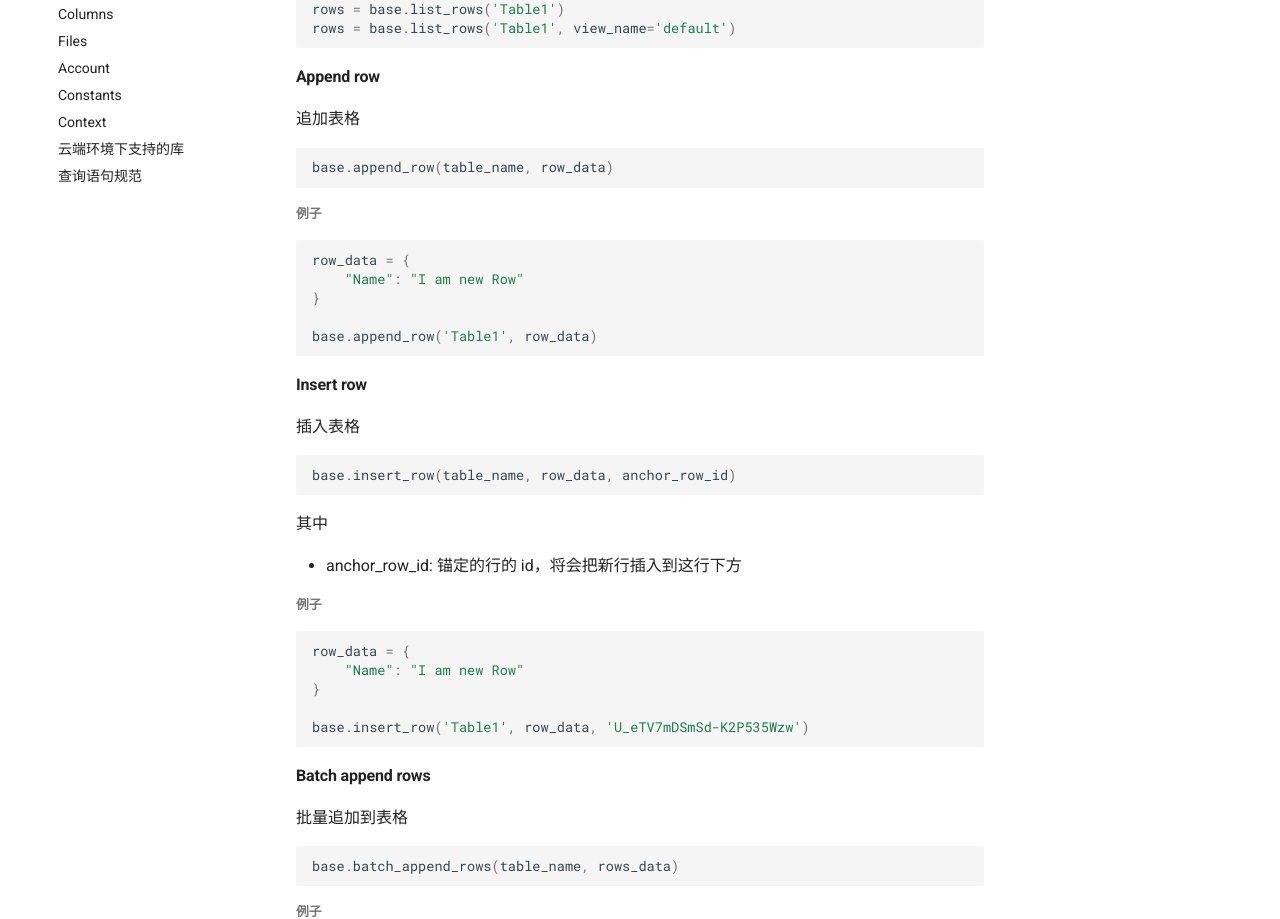
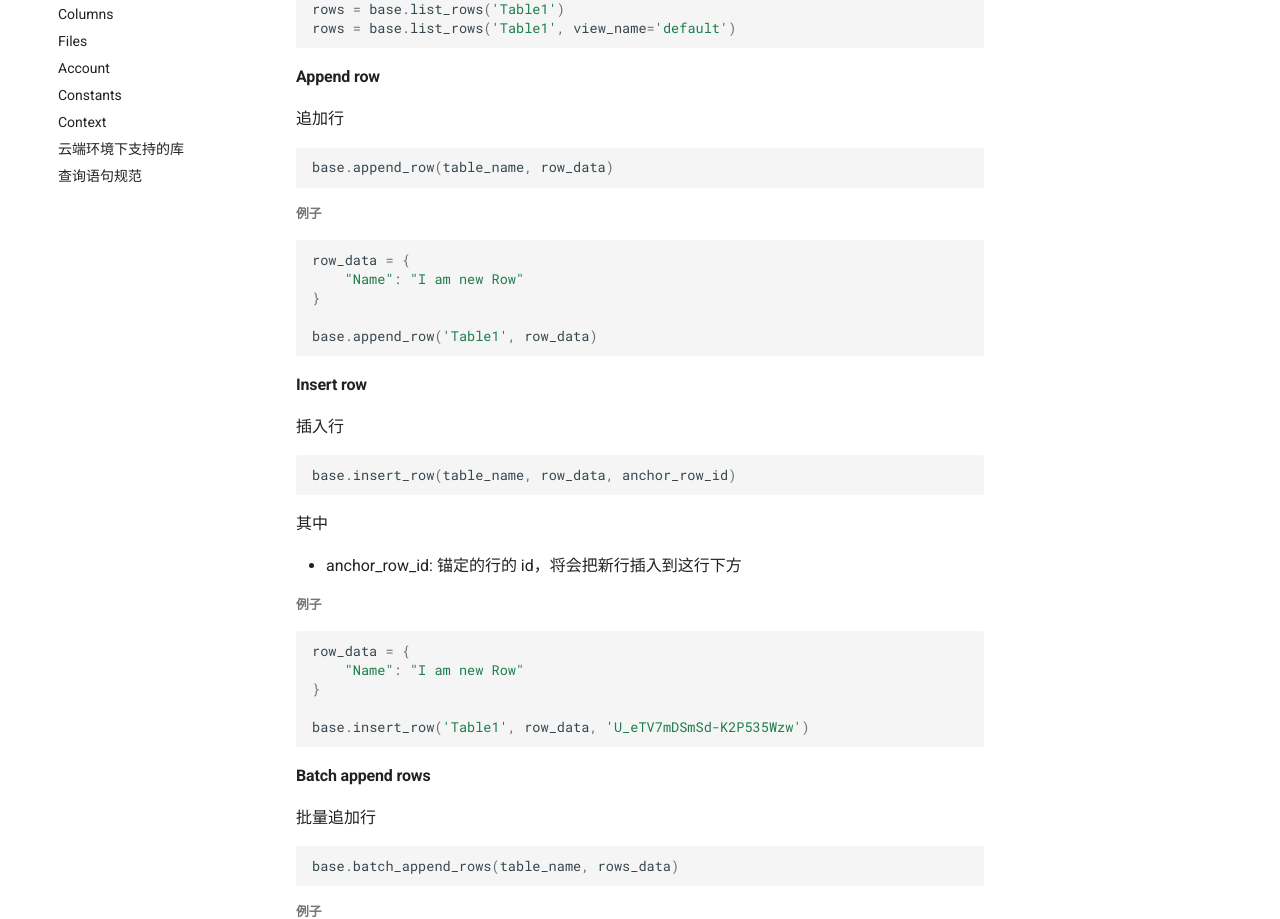
Before and after one commit to seatable/seatable-scripts-cn, an MkDocs documentation site: the page built from manual/python/rows.md, in a window 1280 px wide and 1400 px high. Shown: the part 366-1285 px from the top of the window. Built offline with MkDocs 1.6.1 and Material for MkDocs 9.7.7, drawn with Linux system fonts in a browser that asks for light colours; comment, search, counter and statistics services are not loaded.

Commit message:
change row description

````diff
--- a/manual/python/rows.md
+++ b/manual/python/rows.md
@@ -17,7 +17,7 @@ rows = base.list_rows('Table1', view_name='default')
 
 #### Append row
 
-追加表格
+追加行
 
 ```python
 base.append_row(table_name, row_data)
@@ -35,7 +35,7 @@ base.append_row('Table1', row_data)
 
 #### Insert row
 
-插入表格
+插入行
 
 ```python
 base.insert_row(table_name, row_data, anchor_row_id)
@@ -57,7 +57,7 @@ base.insert_row('Table1', row_data, 'U_eTV7mDSmSd-K2P535Wzw')
 
 #### Batch append rows
 
-批量追加到表格
+批量追加行
 
 ```python
 base.batch_append_rows(table_name, rows_data)
````
